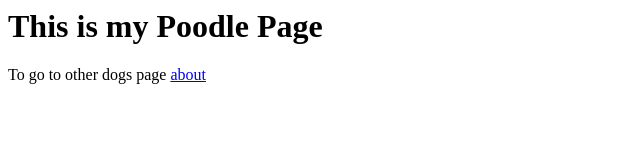
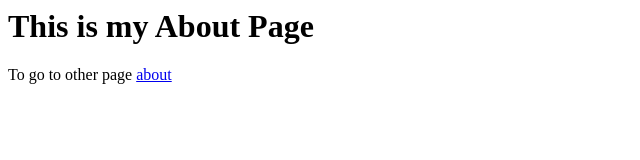
Before and after one commit to deol-praneet/deol-praneet.github.io, a plain HTML site: page about.html in a window 1280 px wide. Shown: the whole page, without its empty margins (0-640 px from the left). Drawn offline with Linux system fonts and the light colour scheme.

Commit message:
about.html

```diff
--- a/about.html
+++ b/about.html
@@ -1,9 +1,9 @@
 <html>
     <head>
-        <title> This is my About!</title>
+        <title> This is my About Page!</title>
     </head>
     <body>
-        <h1> This is my Poodle Page </h1>
-        <p> To go to other dogs page <a href="about.html">about</a></p>
+        <h1> This is my About Page </h1>
+        <p> To go to other page <a href="index.html">about</a></p>
         </body>
     </html>
```
